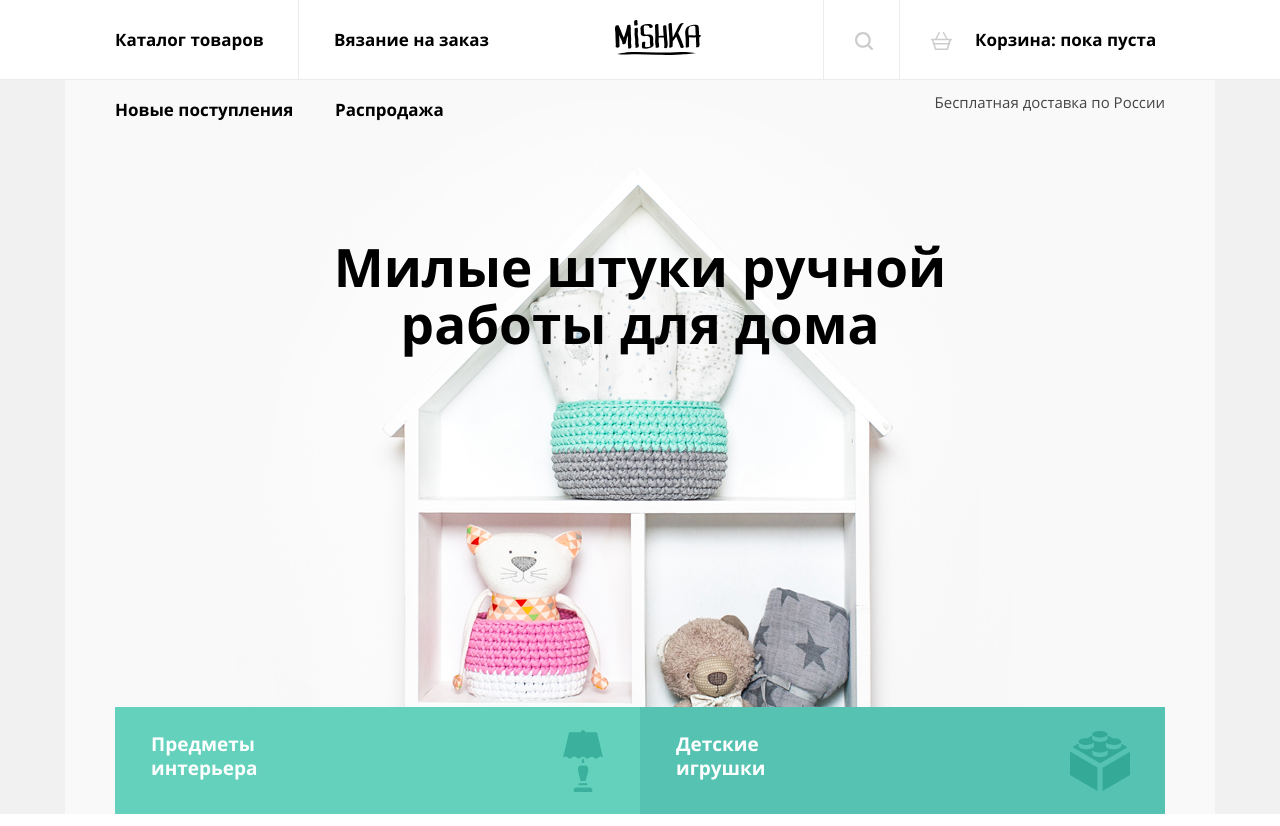
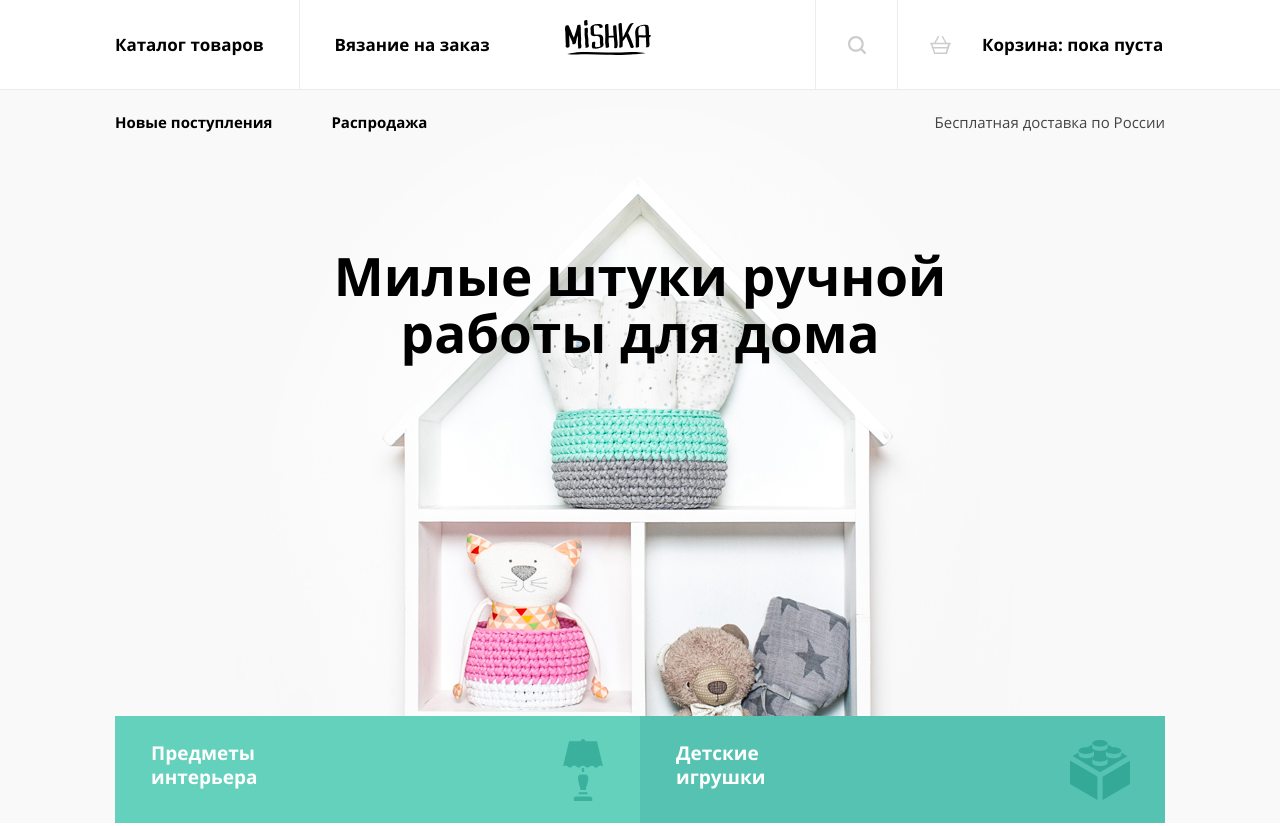
Before and after one commit to htmlacademy-adaptive/1796475-mishka-25, a plain HTML site: page 5/index.html in a window 1280 px wide. Shown: the top 826 px of the page. Drawn offline with Linux system fonts and the light colour scheme.

Commit message:
:heavy_check_mark: Сборка #5

```diff
--- a/5/css/style.css
+++ b/5/css/style.css
@@ -34,48 +34,213 @@
   overflow: hidden;
 }
 /*Шапка*/
-.header__wrapper {
-  display: flex;
+.header {
   position: relative;
-  min-height: 79px;
-  align-items: center;
-  width: 260px;
-  margin: 0 auto;
 }
-.header__logo {
-  cursor: pointer;
-  margin: 0 auto 0 86px;
+.header::after {
+  content: "";
+  position: absolute;
+  width: 100vw;
+  height: 1px;
+  background-color: #ececec;
+  top: 79px;
 }
 @media (min-width: 768px) {
   .header {
-    box-shadow: inset 0px -1px 0px #ececec;
+    margin: 0 0 -66px 0;
   }
-  .header__wrapper {
+  .header::after {
+    top: 89px;
+  }
+}
+.nav-list {
+  margin: 0;
+  padding: 0;
+  font-weight: 700;
+  font-size: 17px;
+  list-style-type: none;
+  background-color: #ffffff;
+  display: none;
+  position: absolute;
+  top: 237px;
+  min-width: 320px;
+  width: 100vw;
+}
+.nav-list__item {
+  box-shadow: inset 0px -1px 0px #ececec;
+}
+.nav-list__item:nth-child(n+5) {
+  display: none;
+}
+.nav-list__link {
+  display: flex;
+  box-sizing: border-box;
+  width: 320px;
+  padding: 0;
+  margin: 0 auto;
+  color: #000000;
+  text-decoration: none;
+}
+.nav-list__icon {
+  box-sizing: border-box;
+  display: block;
+  padding: 32px 26px 0 32px;
+  margin: 0;
+}
+.nav-list__text {
+  box-sizing: border-box;
+  display: block;
+  width: 244px;
+  padding: 27.5px 26px 27.5px 0;
+  margin: 0;
+}
+@media (min-width: 768px) {
+  .nav-list {
+    position: static;
     display: flex;
-    width: 668px;
+    flex-wrap: wrap;
+    width: 355px;
+    top: 0;
+    margin: 0;
   }
-  .header__logo {
-    margin: 0 auto 0 0;
+  .nav-list__item {
+    box-shadow: inset 1px 0px 0px #ececec;
+  }
+  .nav-list__link {
+    max-width: 270px;
+  }
+  .nav-list__icon {
+    padding: 36px 31px 0 33px;
+    min-height: 89px;
+  }
+  .nav-list__text {
+    padding: 33px 2px 0 0;
+    width: 184px;
+    min-height: 89px;
+  }
+  .nav-list__item:nth-child(1) .nav-list__link {
+    width: 82px;
+  }
+  .nav-list__item:nth-child(1) .nav-list__text {
+    display: none;
   }
 }
 @media (min-width: 1150px) {
-  .header__wrapper {
-    width: 1050px;
+  .nav-list {
+    order: 3;
+    width: 385px;
   }
-  .header__logo {
-    position: absolute;
-    z-index: 2;
-    left: 500px;
+  .nav-list__link {
+    max-width: 303px;
+  }
+  .nav-list__text {
+    width: 217px;
+    padding: 33px 35px 0 0;
+  }
+}
+.site-list {
+  margin: 0;
+  padding: 0;
+  font-weight: 700;
+  font-size: 17px;
+  list-style-type: none;
+  background-color: #ffffff;
+  display: none;
+  position: absolute;
+  top: 80px;
+  min-width: 320px;
+  width: 100vw;
+}
+.site-list__item {
+  display: flex;
+  box-shadow: inset 0px -1px 0px #ececec;
+}
+.site-list__item:nth-child(n+3) {
+  display: none;
+}
+.site-list__link {
+  display: block;
+  box-sizing: border-box;
+  width: 320px;
+  padding: 28px 33px 27px 76px;
+  color: #000000;
+  text-decoration: none;
+  margin: 0 auto;
+}
+@media (min-width: 768px) {
+  .site-list {
+    font-size: 15px;
+    line-height: 24px;
+    display: flex;
+    flex-wrap: wrap;
+    position: relative;
+    top: 0;
+    background-color: rgba(0, 0, 0, 0);
+    width: max-content;
+  }
+  .site-list__item {
+    box-shadow: none;
+  }
+  .site-list__link {
+    max-width: 167px;
+    padding: 21px 10px 21px 0;
+  }
+}
+@media (min-width: 1150px) {
+  .site-list {
+    font-size: 17px;
+    margin: 0 39px 0 0;
+  }
+  .site-list__item:nth-child(1) .site-list__link {
+    box-shadow: inset -1px 0px 0px #ececec;
+  }
+  .site-list__link {
+    width: max-content;
+    max-width: 227px;
+    padding: 33px 36px 31px 35px;
+  }
+}
+.second-list {
+  display: none;
+  margin: 0;
+  padding: 0;
+  font-weight: 700;
+  font-size: 15px;
+  list-style-type: none;
+  max-width: 850px;
+}
+.second-list__link {
+  display: block;
+  box-sizing: border-box;
+  padding: 21px 24px 21px 35px;
+  color: #000000;
+  text-decoration: none;
+  margin: 0 auto;
+}
+@media (min-width: 1150px) {
+  .second-list {
+    display: flex;
+    flex-wrap: wrap;
+    order: 4;
   }
 }
 .nav {
+  display: flex;
   position: relative;
-  z-index: 1;
+}
+.nav__logo {
+  display: block;
+  box-sizing: border-box;
+  width: 86px;
+  height: 79px;
+  background-color: #ffffff;
+  padding: 22px 0 22px 0;
+  margin: 0 67px 0 auto;
 }
 .nav__toggle {
   width: 21px;
   height: 20px;
-  padding: 0;
+  margin: 29px auto 0 0;
   background-color: #ffffff;
   border: none;
   position: relative;
@@ -105,164 +270,55 @@
   background-color: #231f20;
   transform: rotate(-45deg);
 }
-.nav__toggle--open ~ .nav__wrapper {
+.nav__toggle--open ~ ul {
   display: block;
-  position: absolute;
-  width: 320px;
-  left: -270px;
-  top: 53px;
 }
-.nav__wrapper {
+.nav__delivery {
   display: none;
-  left: 0;
-  top: 0;
+  color: #444444;
+  font-size: 15px;
+  line-height: 24px;
+  text-align: right;
+  margin: 0;
+  padding: 21px 0 21px 0;
 }
 @media (min-width: 768px) {
-  .nav__wrapper {
-    display: block;
-    position: static;
+  .nav {
+    width: 668px;
+    margin: 0 auto;
+    flex-wrap: wrap;
+    justify-content: space-between;
+  }
+  .nav__logo {
+    margin: 0 auto 0 0;
+    padding: 20px 27px 20px 0;
+    height: 89px;
+    width: 113px;
   }
   .nav__toggle {
     display: none;
   }
-}
-.site-list {
-  margin: 0;
-  padding: 0;
-  font-weight: 700;
-  font-size: 17px;
-  list-style-type: none;
-  background-color: #ffffff;
-  box-shadow: inset 0px -1px 0px #ececec;
-}
-.site-list__item {
-  display: flex;
-  box-shadow: inset 0px 1px 0px #ececec;
-}
-.site-list__item:nth-child(n+5) {
-  display: none;
-}
-.site-list__link {
-  display: block;
-  box-sizing: border-box;
-  width: 320px;
-  padding: 28px 33px 27px 76px;
-  color: #000000;
-  text-decoration: none;
-}
-.site-list__link--icon {
-  width: 244px;
-  padding: 28px 33px 27px 0;
-}
-.site-list__icon {
-  box-sizing: border-box;
-  width: 76px;
-  height: 79px;
-  padding: 32px 0 0 32px;
-}
-@media (min-width: 768px) {
-  .site-list {
-    display: flex;
-    flex-wrap: wrap;
-  }
-  .nav__toggle {
-    display: none;
-  }
-  .site-list__icon {
-    box-shadow: inset 1px 0px 0px #ececec;
-  }
-  .site-list__item {
-    box-shadow: none;
-  }
-  .site-list__item:nth-child(1) {
-    order: 3;
-    position: absolute;
-    top: 90px;
-    left: -320px;
-  }
-  .site-list__item:nth-child(1) .site-list__link {
-    padding: 0;
-    width: 167px;
-    box-shadow: inset -1px 0px 0px #ececec;
-  }
-  .site-list__item:nth-child(2) {
-    order: 4;
-    position: absolute;
-    top: 90px;
-    left: -100px;
-  }
-  .site-list__item:nth-child(2) .site-list__link {
-    padding: 0;
-    width: 167px;
-  }
-  .site-list__item:nth-child(3) {
-    order: 1;
-  }
-  .site-list__item:nth-child(3) .site-list__link {
-    display: none;
-  }
-  .site-list__item:nth-child(4) {
-    order: 2;
-  }
-  .site-list__item:nth-child(4) .site-list__link {
-    width: 190px;
-    padding: 28px 0 28px 0;
+  .nav__delivery {
+    display: block;
   }
 }
 @media (min-width: 1150px) {
-  .site-list {
-    width: 1050px;
+  .nav {
+    width: 1120px;
   }
-  .site-list__item:nth-child(1) {
-    order: 1;
-    position: static;
+  .nav__logo {
+    order: 2;
+    margin: 0 auto 0 0;
+    padding: 20px 0 20px 0;
   }
-  .site-list__item:nth-child(1) .site-list__link {
-    padding: 28px 33px 27px 0;
-    width: 184px;
-  }
-  .site-list__item:nth-child(2) {
-    order: 2;
-    position: static;
-    margin: 0 auto 0 0;
-  }
-  .site-list__item:nth-child(2) .site-list__link {
-    padding: 28px 33px 27px 35px;
-    width: 253px;
-  }
-  .site-list__item:nth-child(3) {
-    order: 3;
-  }
-  .site-list__item:nth-child(3) .site-list__link {
-    display: none;
-  }
-  .site-list__item:nth-child(4) {
-    order: 4;
-  }
-  .site-list__item:nth-child(4) .site-list__link {
-    width: 190px;
-    padding: 28px 0 28px 0;
-  }
-  .site-list__item:nth-child(5) {
-    display: block;
-    position: absolute;
-    top: 70px;
-    left: 0;
-  }
-  .site-list__item:nth-child(5) .site-list__list {
-    display: flex;
-    list-style-type: none;
-    padding: 0;
-  }
-  .site-list__item:nth-child(5) .site-list__link {
-    box-sizing: border-box;
-    max-width: 220px;
-    padding: 28px 30px 28px 0;
+  .nav__delivery {
+    order: 5;
+    padding: 21px 35px 21px 0;
   }
 }
 /*Главная страница*/
 .page-header {
-  background-color: #f1f1f1;
+  background-color: #f9f9f9;
 }
 .page-header--main {
   margin: 0 0 36px 0;
@@ -300,9 +356,14 @@
 }
 .page-header__list {
   padding: 0;
-  margin: 0 auto;
-  width: 320px;
+  margin: 0;
   list-style-type: none;
+}
+.page-header__item {
+  background-color: #63D1BB;
+}
+.page-header__item:nth-child(2n) {
+  background-color: #56c3b2;
 }
 .page-header__link {
   display: block;
@@ -314,6 +375,8 @@
   font-size: 19px;
   line-height: 24px;
   padding: 24px 160px 31px 30px;
+  margin: 0 auto;
+  width: 320px;
 }
 .page-header__link--lamp {
   background-image: url("../img/lamp.svg");
@@ -751,21 +814,22 @@
   }
 }
 .contacts {
-  margin: 0 auto 39px auto;
-  width: 320px;
+  margin: 0 0 39px 0;
 }
 .contacts__title {
   font-weight: 700;
   font-size: 25px;
   line-height: 30px;
   color: #000000;
-  margin: 0 30px 28px 30px;
+  width: 260px;
+  margin: 0 auto 28px auto;
 }
 .contacts__list {
   font-size: 14px;
   line-height: 30px;
   color: #444444;
-  margin: 0 30px 62px 30px;
+  width: 260px;
+  margin: 0 auto 62px auto;
   display: flex;
   flex-wrap: wrap;
   justify-content: space-between;
@@ -779,7 +843,8 @@
   margin: 0;
 }
 .contacts__map {
-  margin: 0 0 42px 0;
+  width: 100vw;
+  margin: 0 auto 42px auto;
   display: block;
   border: none;
 }
@@ -790,17 +855,18 @@
 }
 @media (min-width: 768px) {
   .contacts {
-    width: 768px;
-    margin: 0 auto 57px auto;
+    margin: 0 0 57px 0;
   }
   .contacts__title {
     font-size: 43px;
     line-height: 50px;
-    margin: 0 50px 49px 50px;
+    width: 668px;
+    margin: 0 auto 49px auto;
   }
   .contacts__list {
     font-size: 17px;
-    margin: 0 50px 62px 50px;
+    width: 668px;
+    margin: 0 auto 62px auto;
   }
   .contacts__parameter {
     width: 76px;
@@ -811,15 +877,15 @@
     margin: 0;
   }
   .contacts__map {
-    margin: 0 0 55px 0;
+    width: 100vw;
+    margin: 0 auto 55px auto;
     display: block;
     border: none;
-    width: 768px;
     height: 457px;
   }
   .contacts__button {
     width: 230px;
-    margin: 0 auto 0 auto;
+    margin: 0 auto;
   }
 }
 @media (min-width: 1150px) {
@@ -836,12 +902,25 @@
     grid-area: title;
     font-size: 53px;
     line-height: 57px;
-    margin: 0 0 34px 0;
+    margin: 50px 0 34px 0;
+    width: 350px;
   }
   .contacts__list {
+    box-sizing: border-box;
     grid-area: list;
     font-size: 17px;
     margin: 0 0 84px 0;
+    padding: 0 54px 0 0;
+    flex-wrap: wrap;
+    width: 350px;
+  }
+  .contacts__parameter {
+    width: 78px;
+    margin: 0;
+  }
+  .contacts__value {
+    width: 218px;
+    margin: 0;
   }
   .contacts__map {
     grid-area: map;
--- a/5/index.html
+++ b/5/index.html
@@ -10,12 +10,37 @@
   <body class="page__body">
     <header class="header">
       <div class="header__wrapper">
-        <a class="header__logo" href="index.html">
-          <img src="img/mishka-logo-mobile.svg" width="86" height="35" alt="Логотип «Мишка»" />
+        <nav class="nav">
+          <a class="nav__logo" href="index.html">
+            <img class="nav__logo-img" src="img/mishka-logo-mobile.svg" width="86" height="35" alt="Логотип «Мишка»" />
           </a>
-        <nav class="nav">
           <button class="nav__toggle nav__toggle--ope" type="button"><span class="visually-hidden">Открыть меню</span></button>
-          <div class="nav__wrapper">
+          <ul class="nav-list">
+            <li class="nav-list__item">
+              <a class="nav-list__link nav-list__link--icon" href="#">
+                <span class="nav-list__icon">
+                  <svg width="18" height="18" viewBox="0 0 18 18" fill="none" xmlns="http://www.w3.org/2000/svg">
+                    <path opacity="0.2" d="M17.6932 16.0568L14.2159 12.5795C15.2386 11.25 15.75 9.61364 15.75 7.875C15.75 3.47727 12.2727 0 7.875 0C3.47727 0 0 3.47727 0 7.875C0 12.2727 3.47727 15.75 7.875 15.75C9.61364 15.75 11.25 15.1364 12.5795 14.2159L16.0568 17.6932C16.2614 17.8977 16.4659 18 16.875 18C17.4886 18 18 17.4886 18 16.875C18 16.6705 17.8977 16.3636 17.6932 16.0568ZM2.25 7.875C2.25 4.80682 4.80682 2.25 7.875 2.25C10.9432 2.25 13.5 4.80682 13.5 7.875C13.5 10.9432 10.9432 13.5 7.875 13.5C4.80682 13.5 2.25 10.9432 2.25 7.875Z" fill="black" />
+                  </svg>
+                </span>
+                <span class="nav-list__text">
+                  Поиск по сайту
+                </span>
+              </a>
+            </li>
+            <li class="nav-list__item">
+              <a class="nav-list__link nav-list__link--icon" href="#">
+                <span class="nav-list__icon" >
+                  <svg width="21" height="18" viewBox="0 0 21 18" fill="none" xmlns="http://www.w3.org/2000/svg">
+                    <path opacity="0.2" d="M20.1884 6.85716H16.6377L13.1884 0.380944C12.9855 -8.61287e-06 12.5797 -0.0952351 12.1739 0.0952412C11.7681 0.285717 11.6667 0.66667 11.8696 1.04762L15.0145 6.85716H5.7826L8.92753 1.04762C9.13043 0.66667 8.92754 0.285717 8.6232 0.0952412C8.2174 -0.0952351 7.8116 0.0952295 7.6087 0.380944L4.1594 6.85716H0.811583C0.405785 6.85716 0 7.14286 0 7.61905C0 8 0.304336 8.38094 0.811583 8.38094H1.01449L1.92753 11.2381C1.72463 11.3333 1.62317 11.5238 1.62317 11.8095C1.62317 12.1905 1.92753 12.4762 2.33332 12.4762L4.05797 18H16.942L18.6667 12.4762C19.0725 12.4762 19.3768 12.1905 19.3768 11.8095C19.3768 11.619 19.2754 11.3333 19.0725 11.2381L19.9855 8.38094H20.1884C20.5942 8.38094 21 8.09524 21 7.61905C21 7.14286 20.5942 6.85716 20.1884 6.85716ZM15.6232 16.4762H5.07247L3.85506 12.381H16.942L15.6232 16.4762ZM17.2464 10.9524H3.34782L2.53623 8.28573H18.058L17.2464 10.9524Z" fill="black" />
+                  </svg>
+                </span>
+                <span class="nav-list__text">
+                  Корзина: пока пуста
+                </span>
+              </a>
+            </li>
+          </ul>
           <ul class="site-list">
             <li class="site-list__item">
               <a class="site-list__link" href="catalog.html">
@@ -27,42 +52,20 @@
                 Вязание на заказ
               </a>
             </li>
-              <li class="site-list__item">
-                <div class="site-list__icon">
-                  <svg width="18" height="18" viewBox="0 0 18 18" fill="none" xmlns="http://www.w3.org/2000/svg">
-                    <path opacity="0.2" d="M17.6932 16.0568L14.2159 12.5795C15.2386 11.25 15.75 9.61364 15.75 7.875C15.75 3.47727 12.2727 0 7.875 0C3.47727 0 0 3.47727 0 7.875C0 12.2727 3.47727 15.75 7.875 15.75C9.61364 15.75 11.25 15.1364 12.5795 14.2159L16.0568 17.6932C16.2614 17.8977 16.4659 18 16.875 18C17.4886 18 18 17.4886 18 16.875C18 16.6705 17.8977 16.3636 17.6932 16.0568ZM2.25 7.875C2.25 4.80682 4.80682 2.25 7.875 2.25C10.9432 2.25 13.5 4.80682 13.5 7.875C13.5 10.9432 10.9432 13.5 7.875 13.5C4.80682 13.5 2.25 10.9432 2.25 7.875Z" fill="black" />
-                  </svg>
-                </div>
-                <a class="site-list__link site-list__link--icon" href="#">
-                  Поиск по сайту
-                </a>
-              </li>
-              <li class="site-list__item">
-                <div class="site-list__icon" >
-                  <svg width="21" height="18" viewBox="0 0 21 18" fill="none" xmlns="http://www.w3.org/2000/svg">
-                    <path opacity="0.2" d="M20.1884 6.85716H16.6377L13.1884 0.380944C12.9855 -8.61287e-06 12.5797 -0.0952351 12.1739 0.0952412C11.7681 0.285717 11.6667 0.66667 11.8696 1.04762L15.0145 6.85716H5.7826L8.92753 1.04762C9.13043 0.66667 8.92754 0.285717 8.6232 0.0952412C8.2174 -0.0952351 7.8116 0.0952295 7.6087 0.380944L4.1594 6.85716H0.811583C0.405785 6.85716 0 7.14286 0 7.61905C0 8 0.304336 8.38094 0.811583 8.38094H1.01449L1.92753 11.2381C1.72463 11.3333 1.62317 11.5238 1.62317 11.8095C1.62317 12.1905 1.92753 12.4762 2.33332 12.4762L4.05797 18H16.942L18.6667 12.4762C19.0725 12.4762 19.3768 12.1905 19.3768 11.8095C19.3768 11.619 19.2754 11.3333 19.0725 11.2381L19.9855 8.38094H20.1884C20.5942 8.38094 21 8.09524 21 7.61905C21 7.14286 20.5942 6.85716 20.1884 6.85716ZM15.6232 16.4762H5.07247L3.85506 12.381H16.942L15.6232 16.4762ZM17.2464 10.9524H3.34782L2.53623 8.28573H18.058L17.2464 10.9524Z" fill="black" />
-                  </svg>
-                </div>
-                <a class="site-list__link site-list__link--icon" href="#">
-                  Корзина: пока пуста
-                </a>
-              </li>
-              <li class="site-list__item">
-                <ul class="site-list__list">
-                  <li>
-                    <a class="site-list__link" href="#">
+          </ul>
+          <ul class="second-list">
+            <li class="second-list__item">
+              <a class="second-list__link" href="#">
                 Новые поступления
               </a>
             </li>
-                  <li>
-                    <a class="site-list__link" href="#">
+            <li class="second-list__item">
+              <a class="second-list__link" href="#">
                 Распродажа
               </a>
             </li>
           </ul>
-              </li>
-            </ul>
-          </div>
+          <p class="nav__delivery">Бесплатная доставка по России</p>
         </nav>
       </div>
     </header>
@@ -70,7 +73,6 @@
       <section class="page-header page-header--main">
         <div class="page-header__wrapper page-header__wrapper--main">
           <h1 class="page-header__title page-header__title--main">Милые штуки ручной работы для дома</h1>
-          <p class="page-header__delivery">Бесплатная доставка по России</p>
           <ul class="page-header__list">
             <li class="page-header__item">
               <a class="page-header__link page-header__link--lamp" href="#">
```
Also changed, not shown: 5/catalog.html (+36 -33 lines), 5/form.html (+36 -33 lines), 1 other file. Lines whose indentation alone changed are shown as unchanged.
